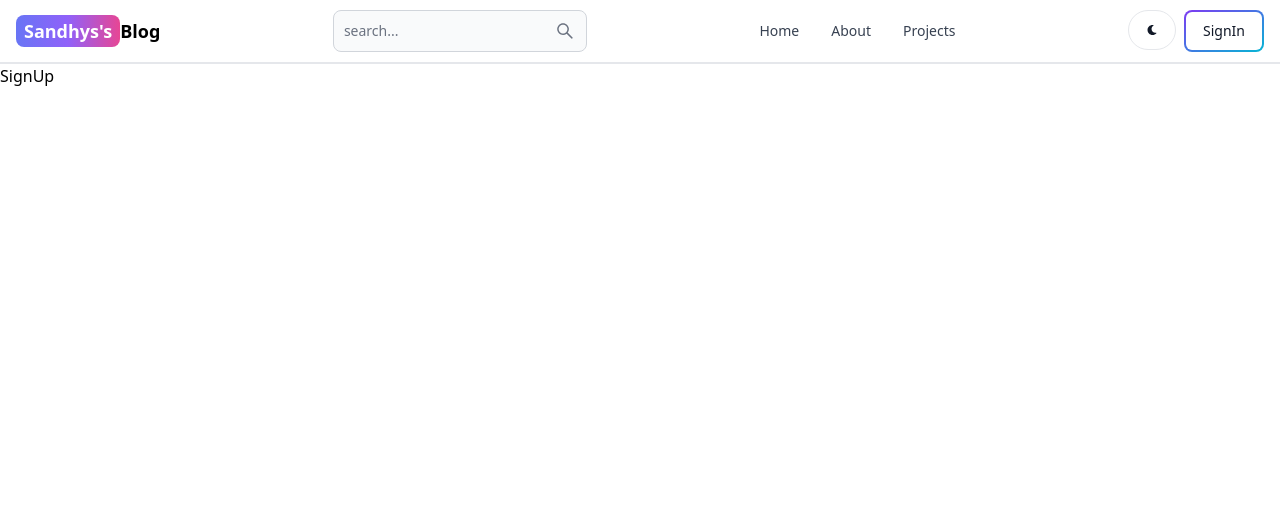
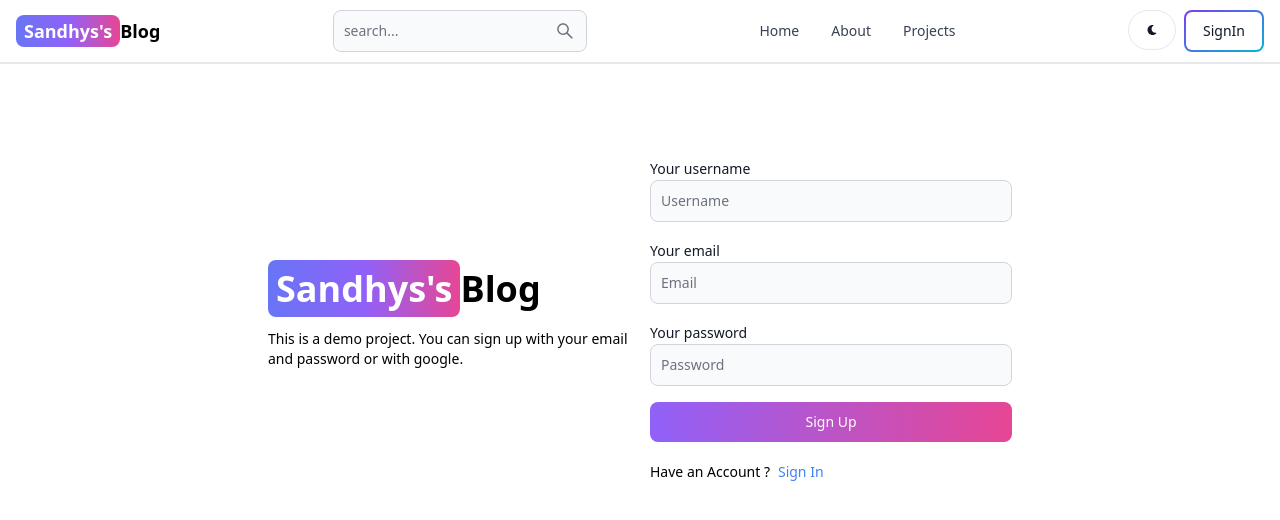
Before and after one commit to sandhya-mohanty/MERN-Blog-App, a React (Vite) app in the folder client/: page /signup in a window 1280 px wide. Shown: the top 520 px of the page. Built offline with nearby package versions, Linux system fonts and the light colour scheme.

Commit message:
create sign up page ui

```diff
--- a/client/src/pages/SignUp.jsx
+++ b/client/src/pages/SignUp.jsx
@@ -1,8 +1,52 @@
+import { Button, Label, TextInput } from 'flowbite-react'
 import React from 'react'
+import { Link } from 'react-router-dom'
 
 const SignUp = () => {
   return (
-    <div>SignUp</div>
+    <div className='min-h-screen mt-20'>
+      <div className=' flex p-3 max-w-3xl mx-auto flex-col md:flex-row md:items-center gap-5'>
+        {/* left */}
+        <div className='flex-1'>
+        <Link
+        className=" text-4xl font-bold dark:text-white"
+        to="/"
+      >
+        <span className="px-2 py-1 bg-gradient-to-r from-indigo-500 via-purple-500 to-pink-500 rounded-lg text-white">
+          Sandhys's
+        </span>
+        Blog
+      </Link>
+      <p className='text-sm mt-5'>
+        This is a demo project. You can sign up with your email and password or with google.
+      </p>
+        </div>
+        {/* right */}
+        <div className='flex-1'>
+          <form className='flex flex-col gap-4'>
+            <div >
+              <Label value='Your username'/>
+             <TextInput type='text' placeholder='Username' id='username'/>
+            </div>
+            <div >
+              <Label value='Your email'/>
+             <TextInput type='text' placeholder='Email' id='email'/>
+            </div>
+            <div >
+              <Label value='Your password'/>
+             <TextInput type='text' placeholder='Password' id='password'/>
+            </div>
+            <Button gradientDuoTone='purpleToPink' type='submit'>
+              Sign Up
+            </Button>
+          </form>
+          <div className='flex gap-2 text-sm mt-5'>
+            <span>Have an Account ?</span>
+            <Link to='/signin' className='text-blue-500'>Sign In</Link>
+          </div>
+        </div>
+      </div>
+    </div>
   )
 }
 
```
